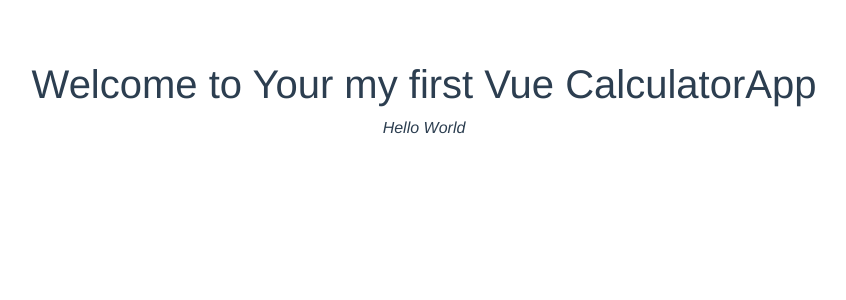
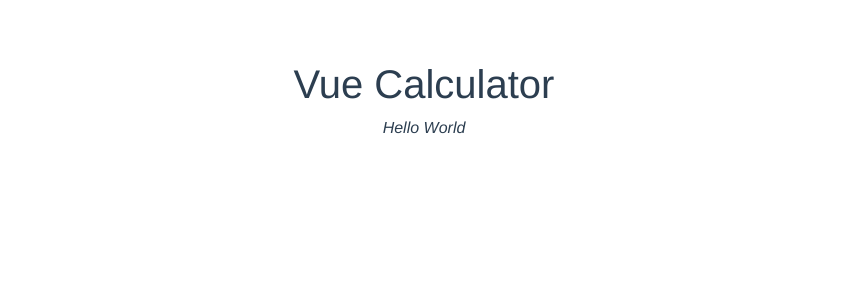
Before and after one commit to Lu-Smith/Vue_calculator, a Vue app in the folder vue-calculator/: page / in a window 1280 px wide. Shown: the top 300 px of the page, without its empty margins (216-1062 px from the left). Built offline with nearby package versions, Linux system fonts and the light colour scheme.

Commit message:
Updated App.vue

```diff
--- a/vue-calculator/src/App.vue
+++ b/vue-calculator/src/App.vue
@@ -1,5 +1,5 @@
 <template>
-  <CalculatorApp msg="Welcome to Your my first Vue CalculatorApp" />
+  <CalculatorApp msg="Vue Calculator" />
 </template>
 
 <script>
```
